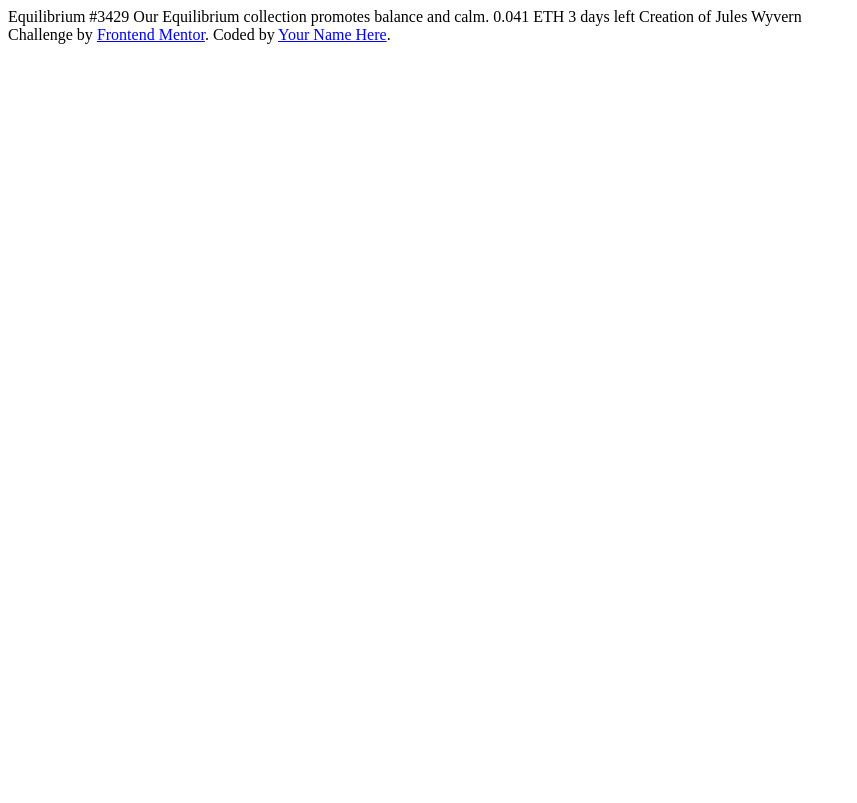
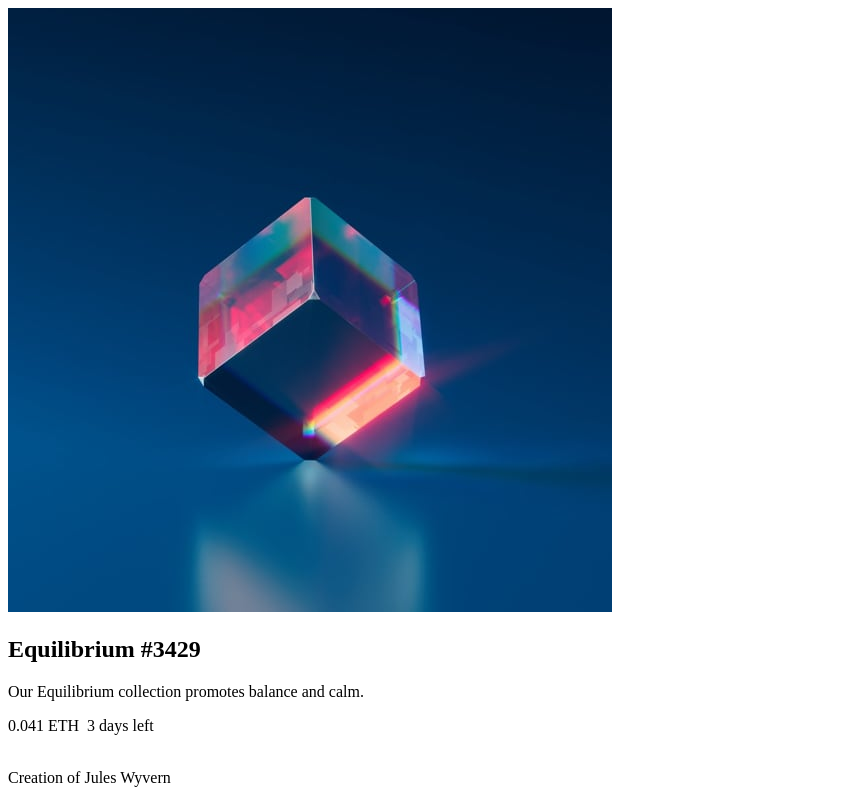
Before and after one commit to Ewelina-EN/nft-preview-card-component, a plain HTML site: page index.html in a window 1280 px wide. Shown: the whole page, without its empty margins (0-857 px from the left). Drawn offline with Linux system fonts and the light colour scheme.

Commit message:
created html and style.css file

```diff
--- a/index.html
+++ b/index.html
@@ -13,14 +13,26 @@
     <link rel="stylesheet" href="./style.css" />
   </head>
   <body>
-    Equilibrium #3429 Our Equilibrium collection promotes balance and calm.
-    0.041 ETH 3 days left Creation of Jules Wyvern
-
-    <div class="attribution">
-      Challenge by
-      <a href="https://www.frontendmentor.io?ref=challenge" target="_blank"
-        >Frontend Mentor</a
-      >. Coded by <a href="#">Your Name Here</a>.
-    </div>
+    <main>
+      <div class="container">
+        <img
+          src="./images/image-equilibrium.jpg"
+          alt="aquilibrium image"
+          class="eq_img"
+        />
+        <div>
+          <h2>Equilibrium #3429</h2>
+          <p>Our Equilibrium collection promotes balance and calm.</p>
+          <div>
+            <span> 0.041 ETH</span>
+            <span><img /> 3 days left</span>
+          </div>
+          <div>
+            <img />
+            <p>Creation of <span>Jules Wyvern</span></p>
+          </div>
+        </div>
+      </div>
+    </main>
   </body>
 </html>
```
